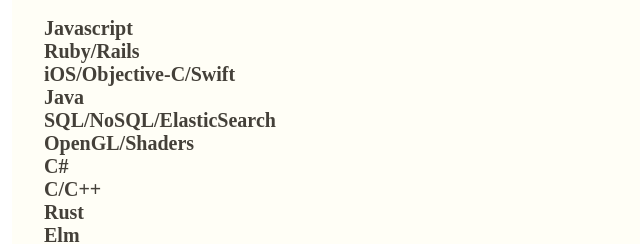
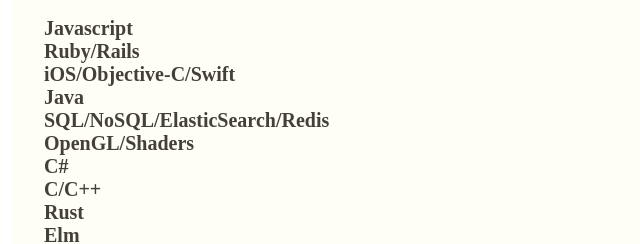
Before and after one commit to jslauthor/jslauthor.github.io, a website: page index.html in a window 1280 px wide. Shown: the part 5669-5913 px from the top of the page, 4-644 px from the left. Drawn offline with nearby package versions, Linux system fonts and the light colour scheme.

Commit message:
updated resume

```diff
--- a/index.html
+++ b/index.html
@@ -183,7 +183,7 @@
               <li>Ruby/Rails</li>
               <li>iOS/Objective-C/Swift</li>
               <li>Java</li>
-              <li>SQL/NoSQL/ElasticSearch</li>
+              <li>SQL/NoSQL/ElasticSearch/Redis</li>
               <li>OpenGL/Shaders</li>
               <li>C#</li>
               <li>C/C++</li>
```
Also changed, not shown: 1 other file.
